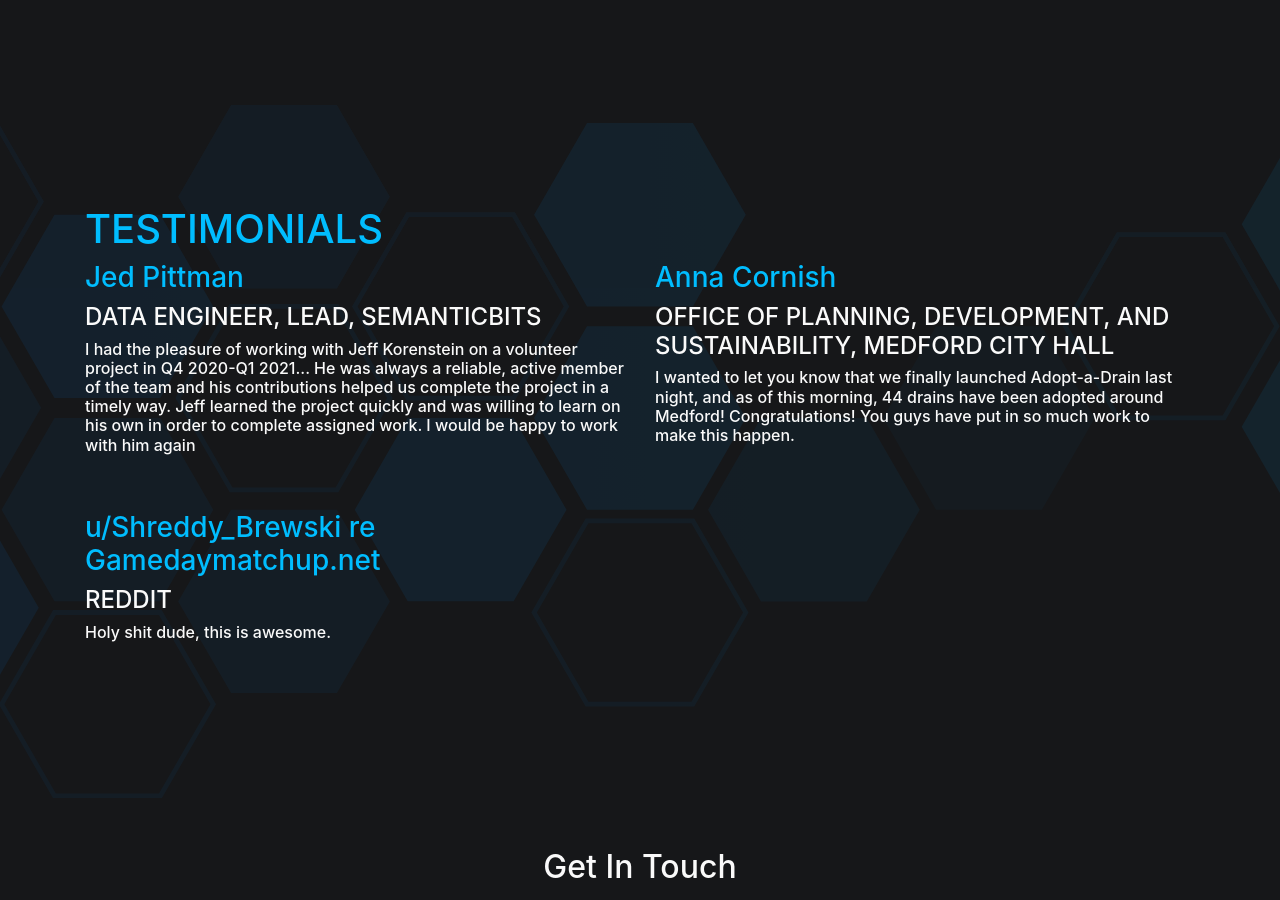
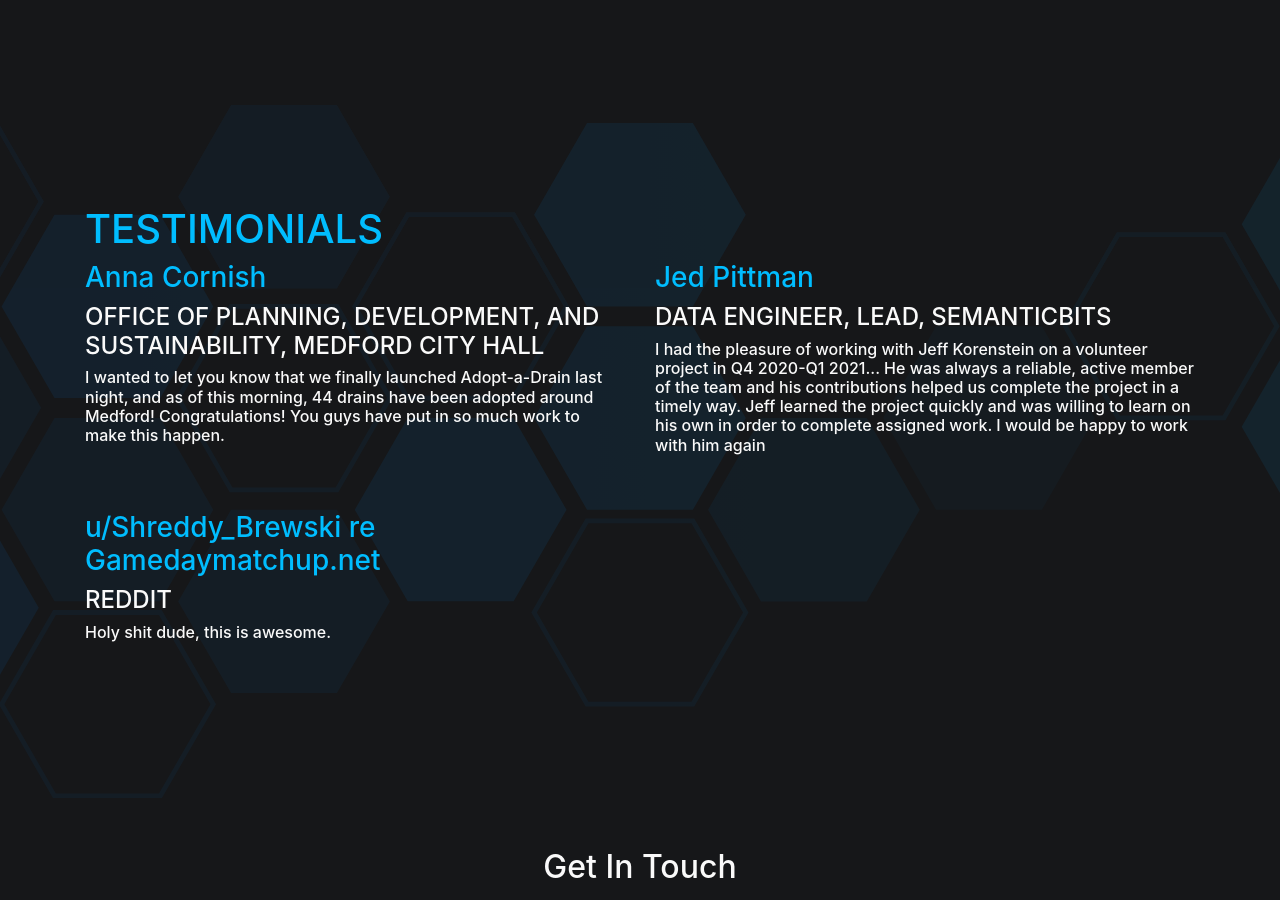
Before and after one commit to jkoren/jkoren.github.io, a Jekyll site: the page built from index.md, in a window 1280 px wide and 900 px high, scrolled down 2253 px. Built offline with Jekyll 4.4.1, drawn with Linux system fonts in a browser that asks for light colours; part of the change alters nothing that is shown.

```diff
--- a/_data/testimonials.yml
+++ b/_data/testimonials.yml
@@ -1,16 +1,13 @@
-#If you have some testimonials list them here
+- quote: I wanted to let you know that we finally launched Adopt-a-Drain last night, and as of this morning, 44 drains have been adopted around Medford! Congratulations! You guys have put in so much work to make this happen.
+  person:
+    name: Anna Cornish
+    title: Office of Planning, Development, and Sustainability, Medford City Hall
 
 - quote: I had the pleasure of working with Jeff Korenstein on a volunteer project in Q4 2020-Q1 2021... He was always a reliable, active member of the team and his contributions helped us complete the project in a timely way. Jeff learned the project quickly and was willing to learn on his own in order to complete assigned work. I would be happy to work with him again
   person:
     name: Jed Pittman
     title: Data Engineer, Lead, SemanticBits
 
-- quote: I wanted to let you know that we finally launched Adopt-a-Drain last night, and as of this morning, 44 drains have been adopted around Medford! Congratulations! You guys have put in so much work to make this happen.
-  person:
-    name: Anna Cornish
-    title: Office of Planning, Development, and Sustainability, Medford City Hall
-
-
 - quote: Holy shit dude, this is awesome.
   person:
     name: u/Shreddy_Brewski re Gamedaymatchup.net
```
